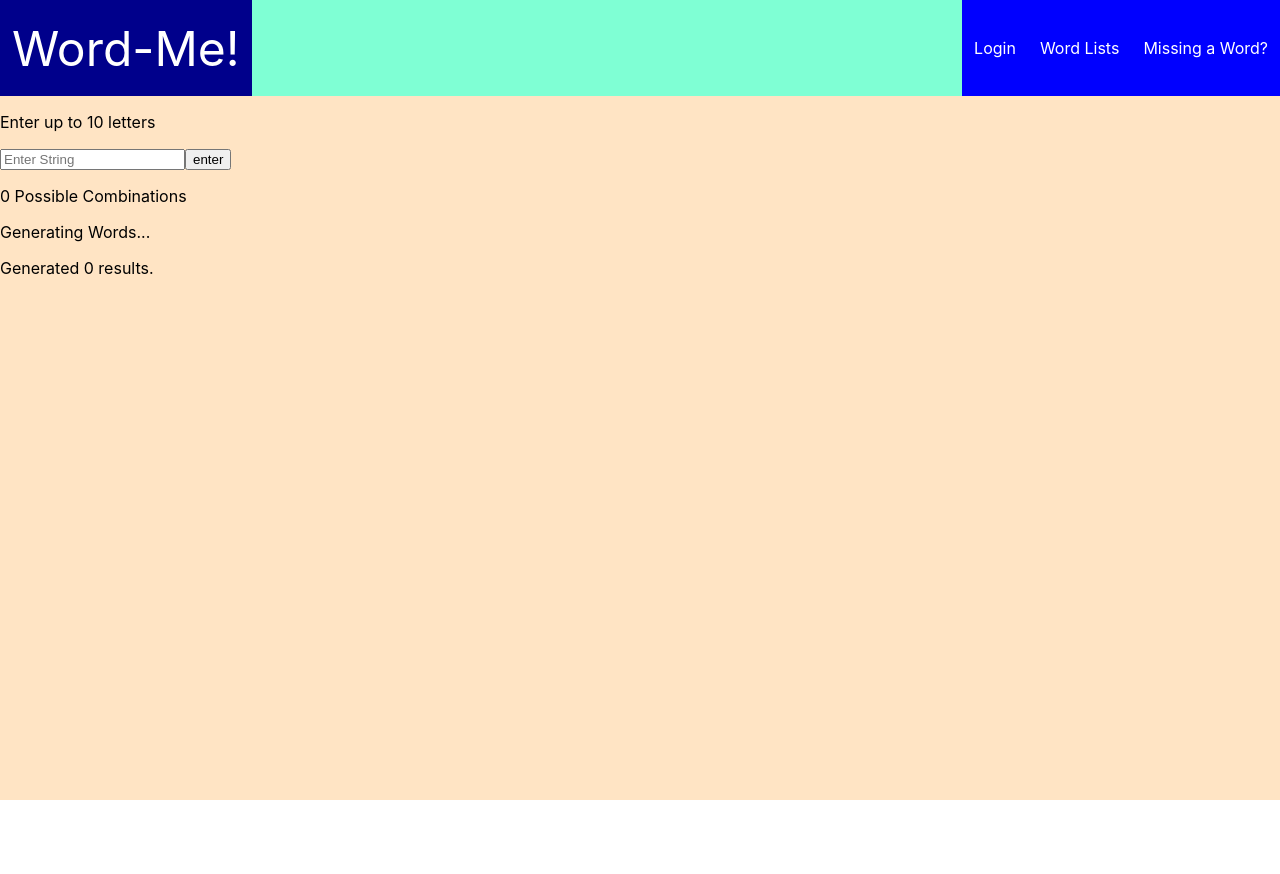
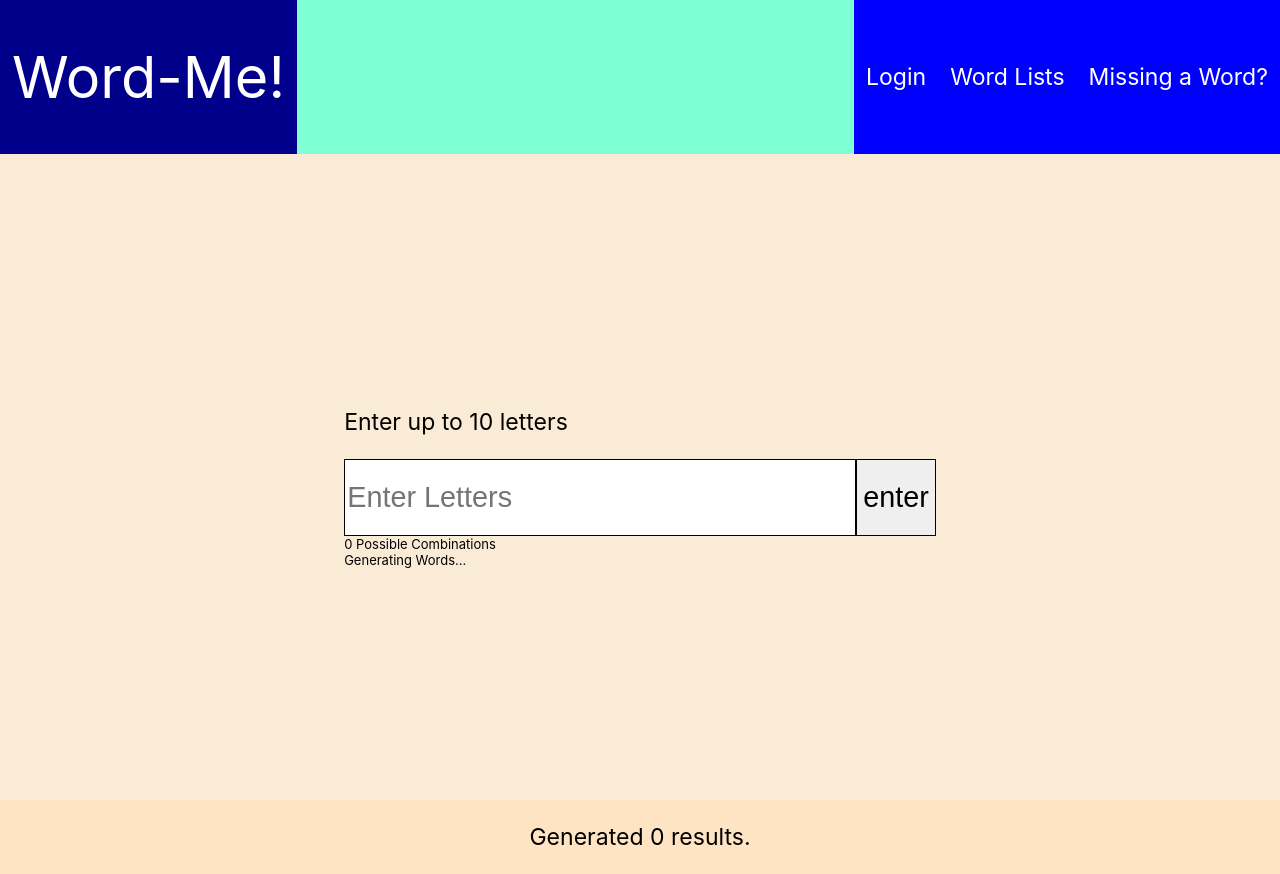
Before and after one commit to asherscott/word-me, a React (Create React App) app in the folder client/: page / in a window 1280 px wide. Before the commit the page ends 800 px from the top, so only its background shows below. Built offline with nearby package versions, Linux system fonts and the light colour scheme.

Commit message:
home layout

```diff
--- a/client/src/App.css
+++ b/client/src/App.css
@@ -1,5 +1,15 @@
 :root {
   --large: 100vw;
+}
+
+* {
+  box-sizing: border-box;
+  font-size: 1.2rem;
+  scroll-behavior: smooth;
+}
+
+html {
+  scroll-behavior: smooth;
 }
 
 #root {
--- a/client/src/Home.css
+++ b/client/src/Home.css
@@ -1,6 +1,37 @@
 #Home {
   background-color: bisque;
-  width: 100vw;
+  width: 100%;
   max-width: var(--large);
-  flex-grow: 1;
 }
+
+.home-section {
+  width: 100%;
+  display: flex;
+  flex-direction: column;
+  justify-content: center;
+  align-items: center;
+}
+
+#Input {
+  background-color: antiquewhite;
+  height: calc(100vh - 8rem);
+}
+
+#Input input,
+#Input button {
+  height: 4rem;
+  border: 1px solid black;
+}
+
+.small-text {
+  font-size: small;
+  margin: 0;
+}
+
+#Input form * {
+  font-size: 1.5rem;
+}
+
+#Input input {
+  width: 40vw;
+}
--- a/client/src/pages/Home.js
+++ b/client/src/pages/Home.js
@@ -77,7 +77,9 @@ function Home({ list, setList, dictonary }) {
     setList(createLists);
   }
   return (
-    <div id="Home">
+    <main id="Home">
+      <section id="Input" className="home-section">
+        <div>
           <p>Enter up to 10 letters</p>
           <form onSubmit={handleSubmit}>
             <input
@@ -87,19 +89,25 @@ function Home({ list, setList, dictonary }) {
               type="text"
               pattern="[a-zA-Z]+"
               title="Only letters"
-          placeholder="Enter String"
+              placeholder="Enter Letters"
               required
             />
             <button type="submit">enter</button>
           </form>
 
-      <p>{comboNum(letters.length)} Possible Combinations</p>
-      <p>Generating Words...</p>
+          <p className="small-text">
+            {comboNum(letters.length)} Possible Combinations
+          </p>
+          <p className="small-text">Generating Words...</p>
+        </div>
+      </section>
 
+      <section id="Output" className="home-section">
         <p>Generated {resultNum} results.</p>
 
         <div>{renderLists}</div>
-    </div>
+      </section>
+    </main>
   );
 }
 
--- a/client/src/pages/Nav.css
+++ b/client/src/pages/Nav.css
@@ -1,6 +1,6 @@
 header {
-  height: 6rem;
-  width: 100vw;
+  height: 8rem;
+  width: 100%;
   max-width: var(--large);
   display: flex;
   justify-content: space-between;
```
Lines whose indentation alone changed are shown as unchanged.
